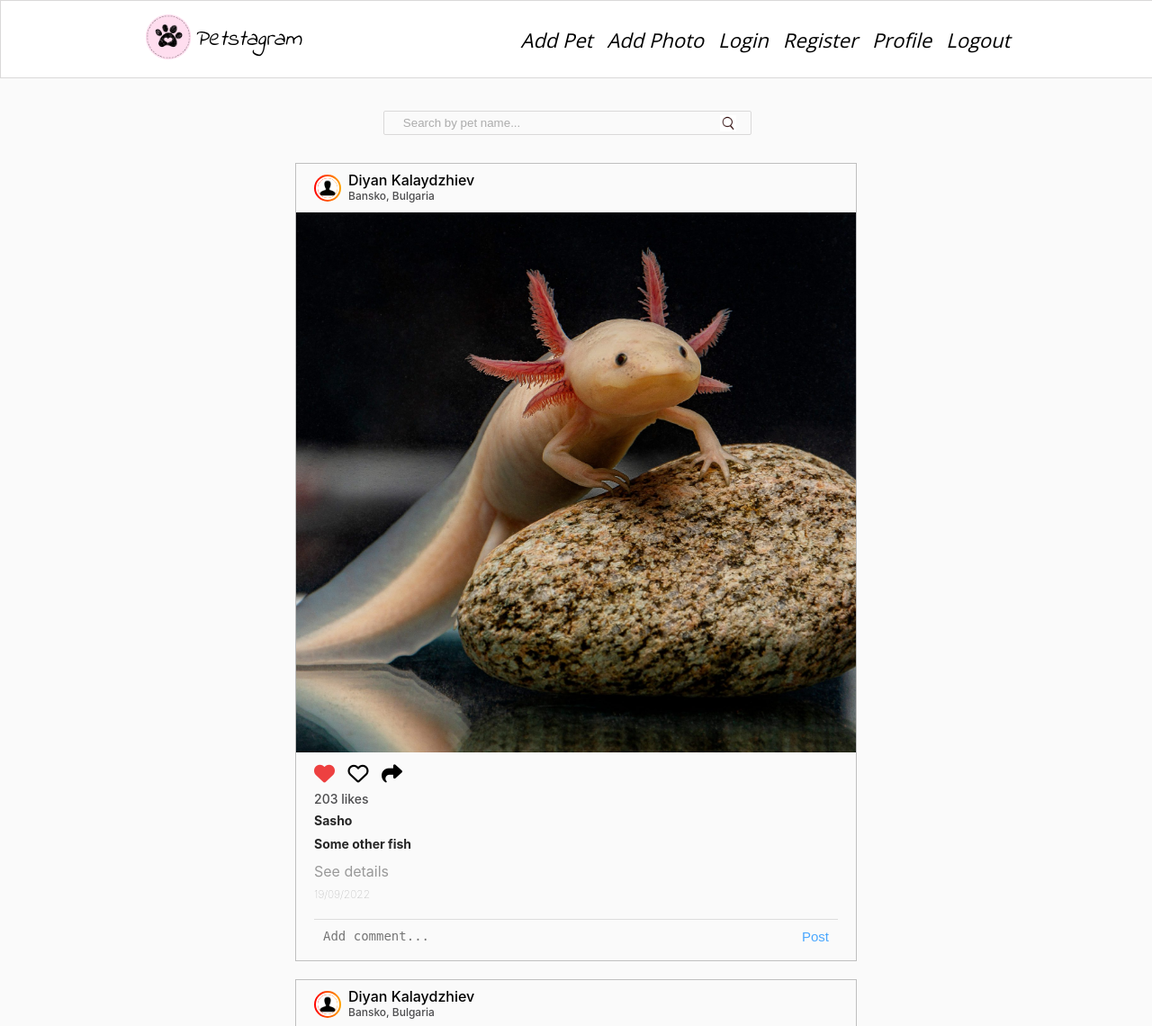
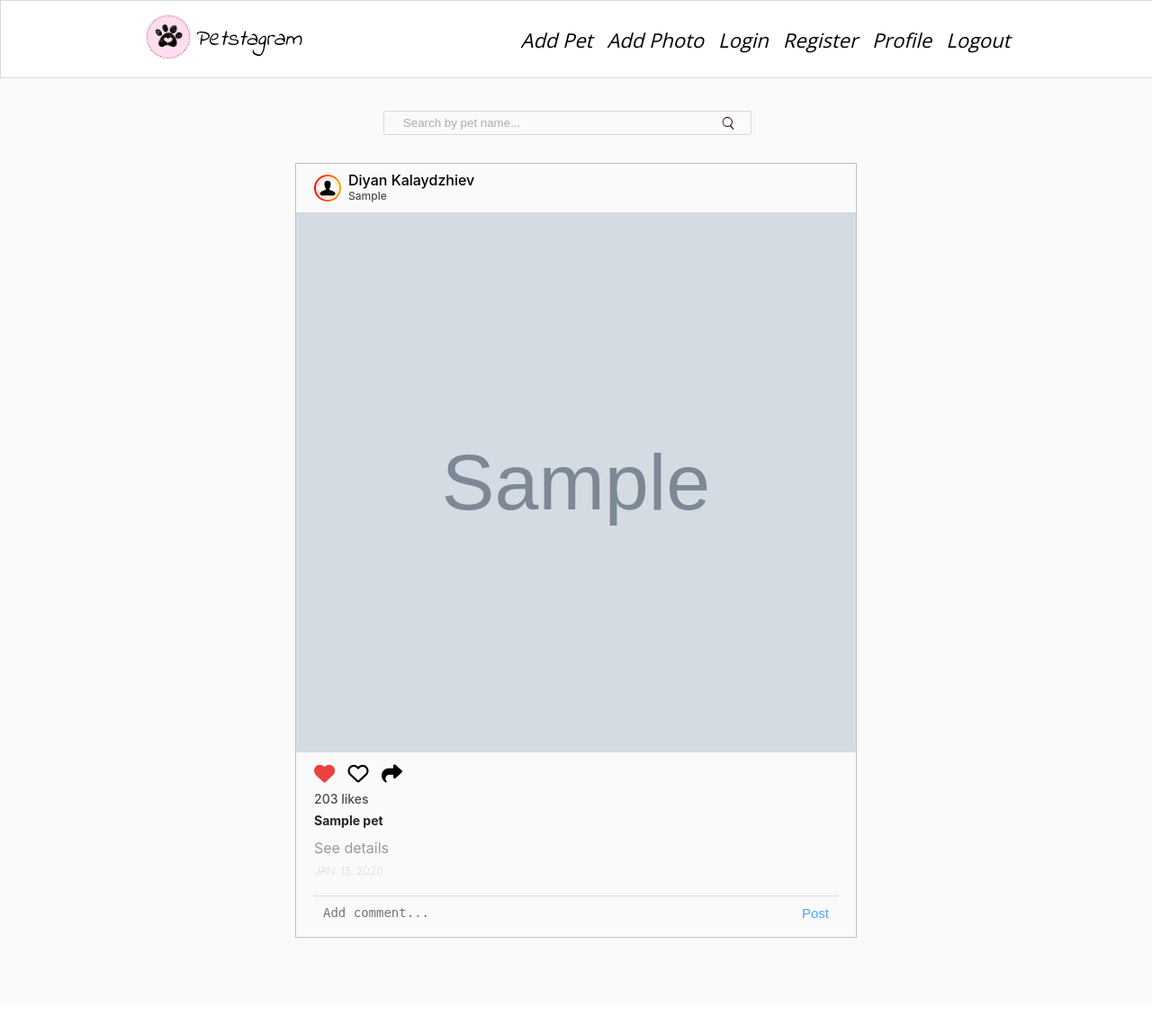
Before and after one commit to Viksata7677/Petstagram, a Django app: page / in a window 1280 px wide. Shown: the top 1140 px of the page at 90% size. After the commit the page ends 1042 px from the top, so only its background shows below. Run offline with Django 5.2, Linux system fonts and the light colour scheme; tables that the repository leaves empty hold one stand-in row (values such as "Sample post"); grey boxes marked "Sample" are stand-in pictures.

Commit message:
Show all posts on homepage

```diff
--- a/petstagram/common/urls.py
+++ b/petstagram/common/urls.py
@@ -3,5 +3,5 @@ from django.urls import path
 from petstagram.common import views
 
 urlpatterns = [
-    path('', views.homepage, name='homepage')
+    path('', views.show_all_photos, name='homepage')
 ]
--- a/petstagram/common/views.py
+++ b/petstagram/common/views.py
@@ -1,6 +1,14 @@
 from django.shortcuts import render
+
+from petstagram.photos.models import Photo
+
 
 # Create your views here.
 
-def homepage(request):
-    return render(request, 'common/home-page.html')
+def show_all_photos(request):
+    all_photos = Photo.objects.all()
+
+    context = {
+        'all_photos': all_photos
+    }
+    return render(request, 'common/home-page.html', context)
--- a/templates/common/home-page.html
+++ b/templates/common/home-page.html
@@ -15,9 +15,9 @@
                 </button>
             </form>
             <!-- End Searchbar Form -->
-
-            {% include 'common/pet-posts.html' %}
-
+            {% for photo in all_photos %}
+                {% include 'common/pet-posts.html' %}
+            {% endfor %}
         </div>
     </div>
 </main>
--- a/templates/common/pet-posts.html
+++ b/templates/common/pet-posts.html
@@ -21,14 +21,16 @@
                             </a>
                             <br>
                             <!-- if the photo has location -->
-                            <span>Bansko, Bulgaria</span>
+                            {% if photo.location %}
+                            <span>{{ photo.location }}</span>
+                            {% endif %}
                         </h3>
                     </div>
                     <!--  -->
                 </div>
                 <!-- Post image -->
-                <div class="imgBx" id="place the id of the photo here">
-                    <img src="/static/images/axolotl.jpeg" alt="post" class="cover">
+                <div class="imgBx" id="{{ photo.id }}">
+                    <img src="{{ photo.photo.url }}" alt="post" class="cover">
                 </div>
                 <!-- -->
 
@@ -55,24 +57,19 @@
                         <p class="likes">203 likes</p>
                     </a>
 
-                    <!-- tagged pets -->
-                    <a href="pet profile">
+                    {% for pet in photo.tagged_pets.all %}
+                        <a href="{% url 'pet-details' "username" pet.slug %}">
                         <p class="message">
-                            <b>Sasho</b>
+                            <b>{{ pet.name }}</b>
                         </p>
-                    </a>
-                    <a href="pet profile">
-                        <p class="message">
-                            <b>Some other fish</b>
-                        </p>
-                    </a>
-                    <!--  -->
+                        </a>
+                    {% endfor %}
 
-                    <a href="post details">
+                    <a href="{% url 'photo-details' photo.pk %}">
                         <h4 class="details">See details</h4>
                     </a>
 
-                    <h5 class="postTime">19/09/2022</h5>
+                    <h5 class="postTime">{{ photo.date_of_publication }}</h5>
 
                     <!-- add comments section -->
                     <div class="addComments">
@@ -88,95 +85,3 @@
                 </div>
             </div>
             <!-- End  First Pet Photo Post -->
-
-            <!-- Start Second Pet Photo Post -->
-            <div class="card">
-                <div class="top">
-                    <!-- User Details and image location -->
-                    <div class="userDetails">
-                        <a href="profile details">
-                            <div class="profilepic">
-                                <div class="profile_img">
-                                    <div class="image">
-                                        <img src="/static/images/person.png" alt="img8">
-                                    </div>
-                                </div>
-                            </div>
-                        </a>
-                        <h3>
-                            <a href="profile details">
-                                <!-- if user has first name and last name -->
-                                Diyan Kalaydzhiev
-                                <!-- else -->
-                                <!-- user username -->
-                            </a>
-                            <br>
-                            <!-- if the photo has location -->
-                            <span>Bansko, Bulgaria</span>
-                        </h3>
-                    </div>
-                    <!--  -->
-                </div>
-                <!-- Post image -->
-                <div class="imgBx" id="place the id of the photo here">
-                    <img src="https:///static.scientificamerican.com/sciam/cache/file/766BFBD4-F8A1-4B7D-8416A370010B5A88_source.jpg"
-                         alt="post" class="cover">
-                </div>
-                <!-- -->
-
-                <div class="bottom">
-                    <!-- like and share buttons -->
-                    <div class="actionBtns">
-                        <div class="left">
-								<span class="heart">
-                                    <a href="#">
-                                        <!-- if user has liked the photo -->
-                                        <i class="fa-solid fa-heart" style="color: #ed4040;"></i>
-                                        <!-- else -->
-                                        <i class="fa-regular fa-heart"></i>
-                                    </a>
-								</span>
-                            <a href="share">
-                                <i class="fa-solid fa-share"></i>
-                            </a>
-                        </div>
-                    </div>
-                    <!-- -->
-
-                    <a href="#">
-                        <p class="likes">203 likes</p>
-                    </a>
-
-                    <!-- tagged pets -->
-                    <a href="pet profile">
-                        <p class="message">
-                            <b>Sasho</b>
-                        </p>
-                    </a>
-                    <a href="pet profile">
-                        <p class="message">
-                            <b>Some other fish</b>
-                        </p>
-                    </a>
-                    <!--  -->
-
-                    <a href="post details">
-                        <h4 class="details">See details</h4>
-                    </a>
-
-                    <h5 class="postTime">19/09/2022</h5>
-
-                    <!-- add comments section -->
-                    <div class="addComments">
-
-                        <form method="post" action="add comment">
-                            <label for="id_body">Body:</label>
-                            <textarea name="body" cols="40" rows="10" placeholder="Add comment..." maxlength="300"
-                                      required="" id="id_body"></textarea>
-                            <button type="submit">Post</button>
-                        </form>
-                    </div>
-                    <!--  -->
-                </div>
-            </div>
-            <!-- End Second Pet Photo Post -->
```
